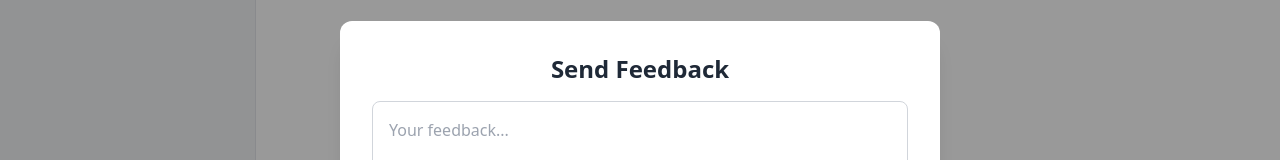
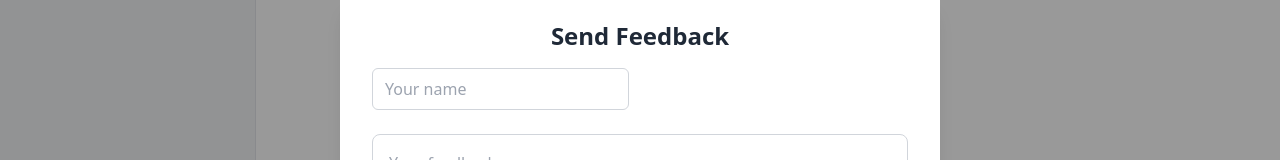
Before and after one commit to akarunanayake/EDI-Chatbot, a React (Vite) app in the folder frontend/: page / in a window 1280 px wide. Both pictures are taken after typing "Sample" into the empty fields and a click on the button "Send Feedback". Shown: the part 195-355 px from the top of the page. Built offline with nearby package versions, Linux system fonts and the light colour scheme; no server answers.

Commit message:
Include the name field to feedback UI

```diff
--- a/frontend/src/components/Chatbot.jsx
+++ b/frontend/src/components/Chatbot.jsx
@@ -13,6 +13,7 @@ const Chatbot = () => {
   const [loadingSessions, setLoadingSessions] = useState(false);
   const [showFeedbackPopup, setShowFeedbackPopup] = useState(false);
   const [feedbackText, setFeedbackText] = useState("");
+  const [feedbackProvider, setFeedbackProvider] = useState("");
 
   const updatePhrases = [
   "update your lesson plan",
@@ -195,6 +196,7 @@ const Chatbot = () => {
   const formData = new FormData();
   formData.append("session_id", sessionId);
   formData.append("feedback", feedbackText);
+  formData.append("feedbackProvider", feedbackProvider);
 
   try {
     const res = await fetch("http://localhost:8000/submitFeedback", {
@@ -206,6 +208,7 @@ const Chatbot = () => {
     alert("🙏 Thank you for your feedback!");
     setShowFeedbackPopup(false);
     setFeedbackText("");
+    setFeedbackProvider("")
   } catch (err) {
     alert("⚠️ Failed to submit feedback.");
   }
@@ -362,6 +365,14 @@ return (
       <h2 className="text-2xl font-semibold mb-4 text-center text-gray-800">
         Send Feedback
       </h2>
+      <input
+            type="text"
+            placeholder="Your name"
+            value={feedbackProvider}
+            onChange={(e) => setFeedbackProvider(e.target.value)}
+            className="flex-1 border border-gray-300 rounded-md px-3 py-2"
+      />
+      <br/><br/>
       <textarea
         className="w-full h-48 border border-gray-300 rounded-lg p-4 text-base"
         value={feedbackText}
```
Also changed, not shown: 2 other files (tests, documents, lock files or other folders).
